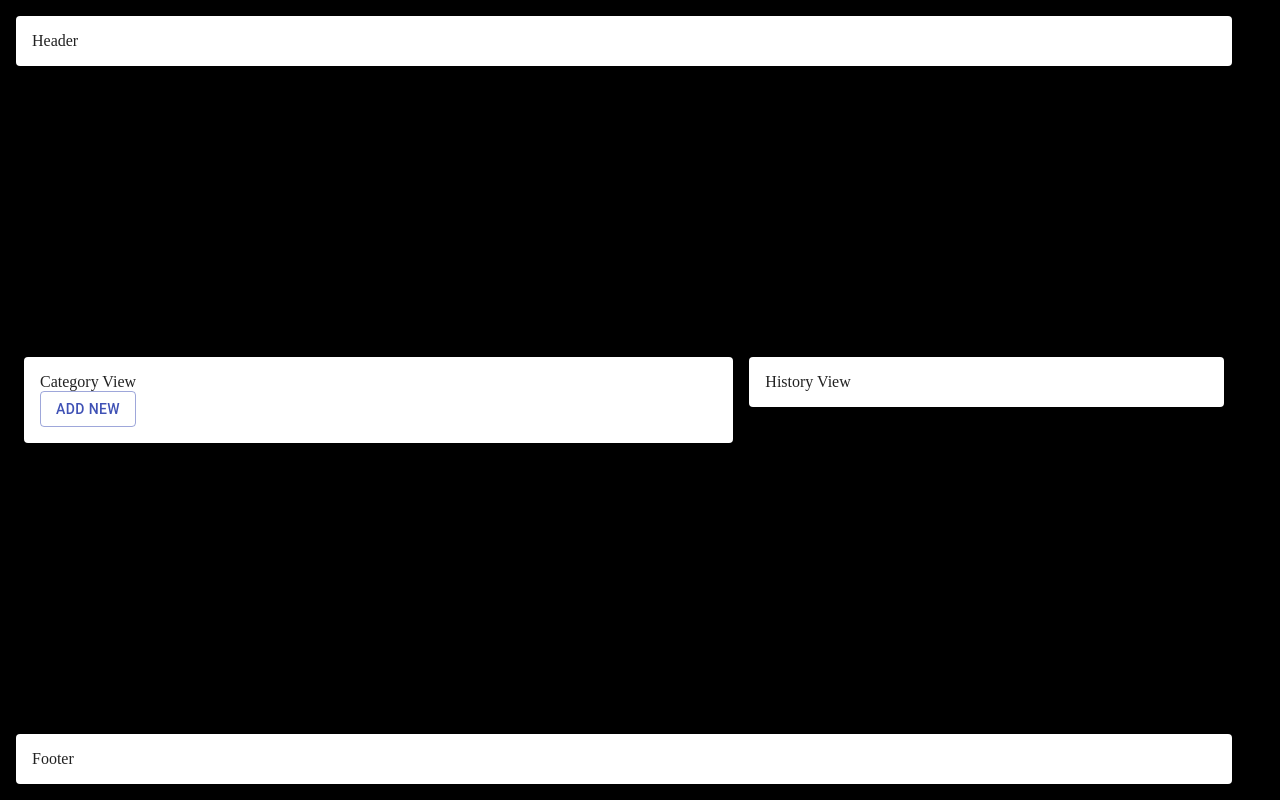
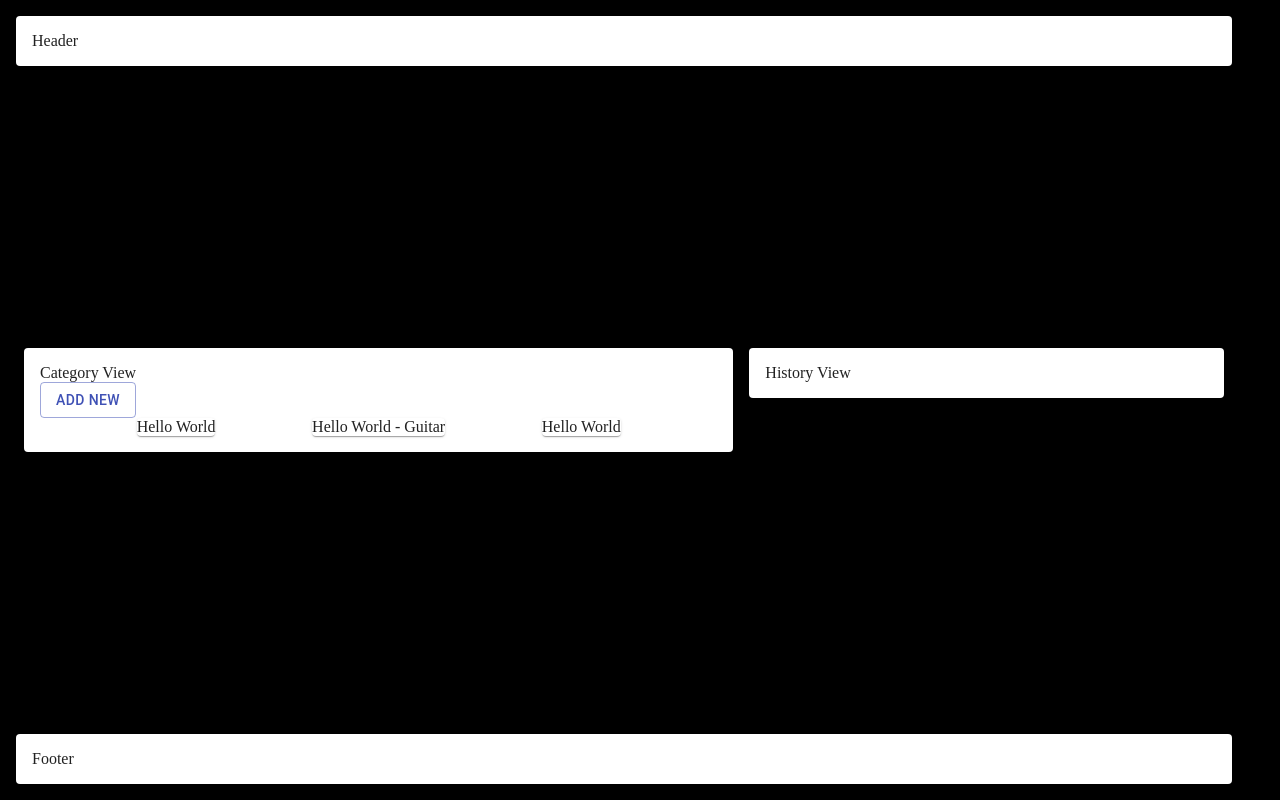
Before and after one commit to stefaneran/organizer, a React app: page / in a window 1280 px wide. Built offline with nearby package versions, Linux system fonts and the light colour scheme.

Commit message:
[Main] Started work on carousel

```diff
--- /dev/null
+++ b/src/components/CategoryCarousel/CategoryCarousel.tsx
@@ -0,0 +1,45 @@
+import * as React from 'react';
+import { Grid } from '@material-ui/core';
+import { makeStyles } from '@material-ui/core/styles';
+import FrontCategory from './FrontCategory';
+import SideCategory from './SideCategory';
+
+const useStyles = makeStyles(theme => ({
+  container: {},
+  invisibleButton: {
+
+  }
+}));
+
+const getIndex = (currentIndex: number, length: number, direction: 1 | -1) => {
+  const x = currentIndex + direction;
+  if(direction < 0)
+    return (x < 0) ? length - 1 : x;
+  return (x >= length) ? 0 : x;
+}
+
+const CategoryCarousel = ({ categories = [] }) => {
+  const classes = useStyles();
+  const [currentIndex, setCurrentIndex] = React.useState(0);
+
+  const numOfCategories = categories.length;
+  const leftCategory = categories[getIndex(currentIndex, numOfCategories, -1)];
+  const rightCategory = categories[getIndex(currentIndex, numOfCategories, 1)];
+  const currentCategory = categories[currentIndex];
+
+  const moveCarousel = (direction: 1 | -1) => () => {
+    setCurrentIndex(direction)
+  }
+
+  return (
+    <Grid container direction="row" justify="space-between" className={classes.container}>
+      <div className={classes.invisibleButton} onClick={moveCarousel(-1)}></div>
+      <SideCategory category={leftCategory} />
+      <FrontCategory category={currentCategory} />
+      <SideCategory category={rightCategory} />
+      <div className={classes.invisibleButton} onClick={moveCarousel(1)}></div>
+    </Grid>
+  )
+}
+
+export default CategoryCarousel;
--- /dev/null
+++ b/src/components/CategoryCarousel/FrontCategory.tsx
@@ -0,0 +1,20 @@
+import * as React from 'react';
+import { Paper } from '@material-ui/core';
+import { makeStyles } from '@material-ui/core/styles';
+
+const useStyles = makeStyles(theme => ({
+  container: {
+
+  }
+}));
+
+const FrontCategory = ({ category }) => {
+  const classes = useStyles();
+  return (
+    <Paper className={classes.container}>
+      Hello World - {category.name}
+    </Paper>
+  );
+}
+
+export default FrontCategory;
--- /dev/null
+++ b/src/components/CategoryCarousel/SideCategory.tsx
@@ -0,0 +1,20 @@
+import * as React from 'react';
+import { Paper } from '@material-ui/core';
+import { makeStyles } from '@material-ui/core/styles';
+
+const useStyles = makeStyles(theme => ({
+  container: {
+
+  }
+}));
+
+const SideCategory = ({ category }) => {
+  const classes = useStyles();
+  return (
+    <Paper className={classes.container}>
+      Hello World
+    </Paper>
+  );
+}
+
+export default SideCategory;
--- /dev/null
+++ b/src/components/CategoryCarousel/index.tsx
@@ -0,0 +1 @@
+export { default as CategoryCarousel } from './CategoryCarousel';
--- a/src/containers/CategoryView/CategoryView.tsx
+++ b/src/containers/CategoryView/CategoryView.tsx
@@ -1,5 +1,7 @@
 import * as React from 'react';
 import { Grid, Paper, Button } from '@material-ui/core';
+import { CategoryCarousel } from '../../components/CategoryCarousel';
+import categoriesMock from '../../mocks/categories.mock';
 
 const CategoryView = () => {
   return (
@@ -7,10 +9,13 @@ const CategoryView = () => {
       <Paper className="paper">
         <Grid container direction="column">
           Category View
-          <Grid id="category_actions" container direction="row">
+          <Grid id="category_actions" item container direction="row">
             <Grid item>
               <Button variant="outlined" color="primary">Add New</Button>
             </Grid>
+          </Grid>
+          <Grid item>
+            <CategoryCarousel categories={categoriesMock} />
           </Grid>
         </Grid>
       </Paper>
--- a/src/logic/categories/general.ts
+++ b/src/logic/categories/general.ts
@@ -1,14 +1,14 @@
 
 export enum CategoryType {
-  Skill,
-  Fitness,
-  Social
+  Skill = "Skill",
+  Fitness = "Fitness",
+  Social = "Social"
 }
 
 export enum PriorityType {
-  Low,
-  Moderate,
-  High
+  Low = "Low",
+  Moderate = "Moderate",
+  High = "High"
 }
 
 export interface ICategory {
--- a/src/logic/categories/skill.ts
+++ b/src/logic/categories/skill.ts
@@ -2,11 +2,11 @@ import { ICategory, IHistoryLog } from './general';
 
 // Skill category stuff and logic
 
-interface ISkillCategory extends ICategory {
+export interface ISkillCategory extends ICategory {
   items: any[];
 }
 
-interface ISkillBook {
+export interface ISkillBook {
   title: string;
   author?: string;
   total_xp: number;
@@ -17,6 +17,6 @@ interface ISkillBook {
   history: IBookHistoryLog[];
 }
 
-interface IBookHistoryLog extends IHistoryLog {
+export interface IBookHistoryLog extends IHistoryLog {
   pages_read: number;
 }
--- /dev/null
+++ b/src/mocks/categories.mock.ts
@@ -0,0 +1,29 @@
+import { CategoryType, PriorityType } from '../logic/categories/general';
+import { ISkillCategory } from '../logic/categories/skill';
+
+const guitar: ISkillCategory = {
+  name: "Guitar",
+  type: CategoryType.Skill,
+  priority: PriorityType.Moderate,
+  items: []
+};
+
+const cooking: ISkillCategory = {
+  name: "Cooking",
+  type: CategoryType.Skill,
+  priority: PriorityType.Low,
+  items: []
+};
+
+const programming: ISkillCategory = {
+  name: "Programming",
+  type: CategoryType.Skill,
+  priority: PriorityType.High,
+  items: []
+};
+
+export default [
+  guitar,
+  cooking,
+  programming
+];
```
